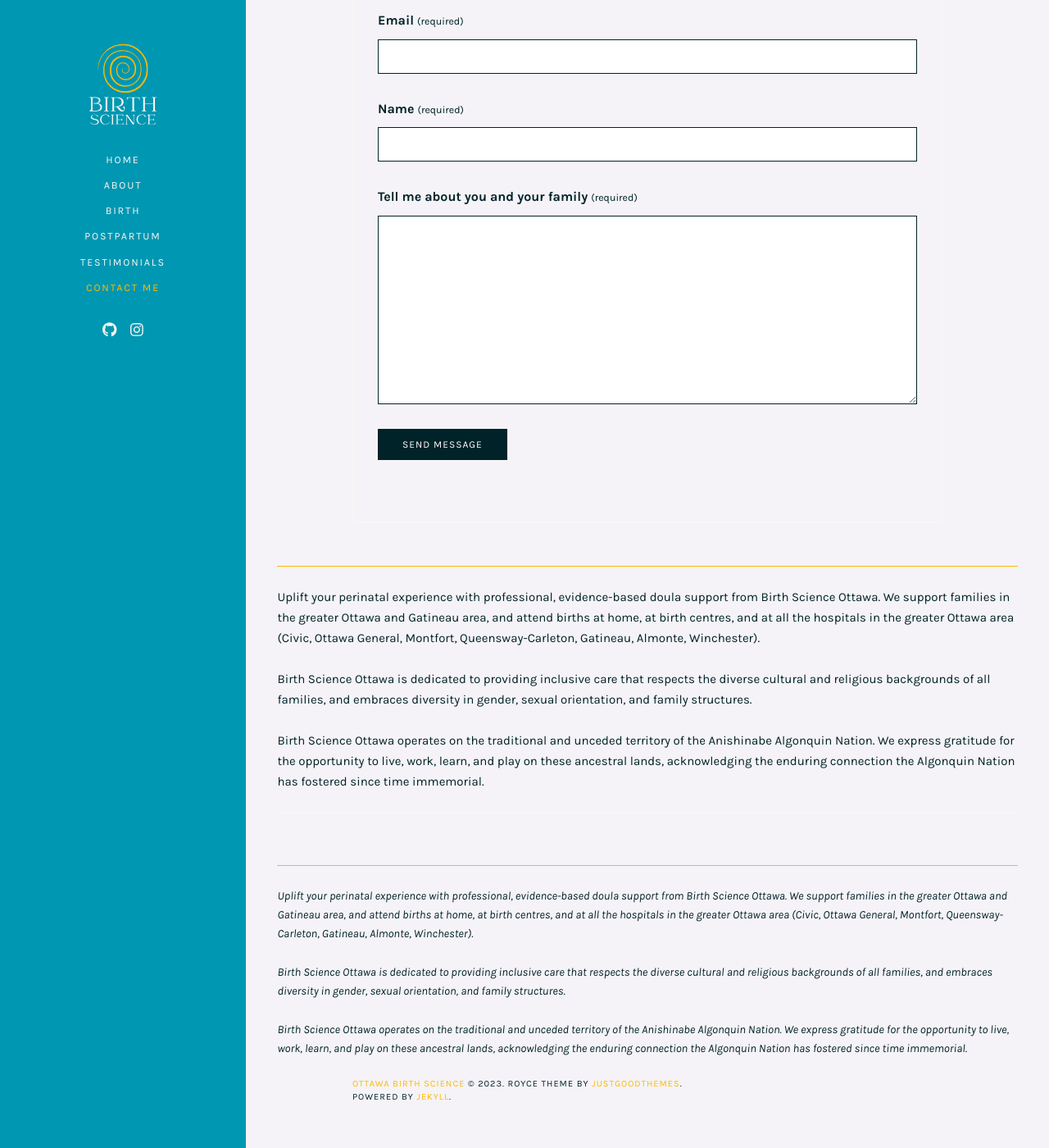
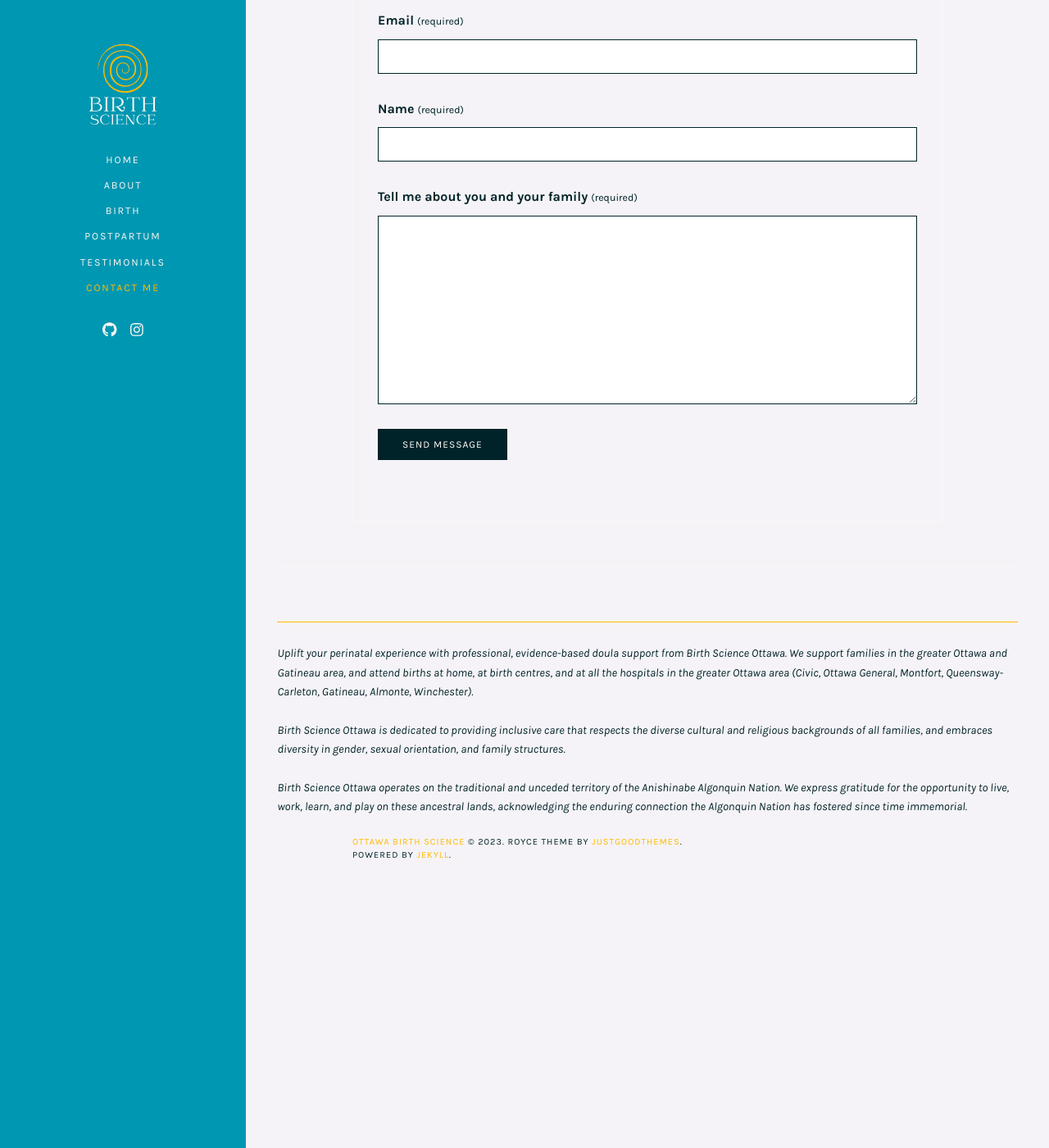
Before and after one commit to mch3rry/mypage, a Jekyll site: the page built from contact.html, in a window 1280 px wide and 1400 px high, scrolled down 251 px. Shown: the whole window at 82% size. Built offline with Jekyll 4.4.1, drawn with Linux system fonts in a browser that asks for light colours.

Commit message:
Update contact.html

```diff
--- a/contact.html
+++ b/contact.html
@@ -8,14 +8,6 @@
   1. defined "email: youremail@email.com" in _config.yml file.
   2. verify your form on formspree.io.
 -->
-<style>
-
-footer
-{
-  font-size: 15px;
-}
-
-</style>
 
 <main id="main" class="site-main">
   <div class="post-full inner">
@@ -54,14 +46,3 @@
     </section>
   </div><!-- .inner-->
 </main>
-
-<footer>
-
-<hr style="height:1px;border-width:0;color:#ffb901;background-color:#ffb901">
-
-<p>Uplift your perinatal experience with professional, evidence-based doula support from Birth Science Ottawa. We support families in the greater Ottawa and Gatineau area, and attend births at home, at birth centres, and at all the hospitals in the greater Ottawa area (Civic, Ottawa General, Montfort, Queensway-Carleton, Gatineau, Almonte, Winchester).</p>
-
-<p>Birth Science Ottawa is dedicated to providing inclusive care that respects the diverse cultural and religious backgrounds of all families, and embraces diversity in gender, sexual orientation, and family structures.</p>
-
-<p>Birth Science Ottawa operates on the traditional and unceded territory of the Anishinabe Algonquin Nation. We express gratitude for the opportunity to live, work, learn, and play on these ancestral lands, acknowledging the enduring connection the Algonquin Nation has fostered since time immemorial.</p>
-</footer>
```
